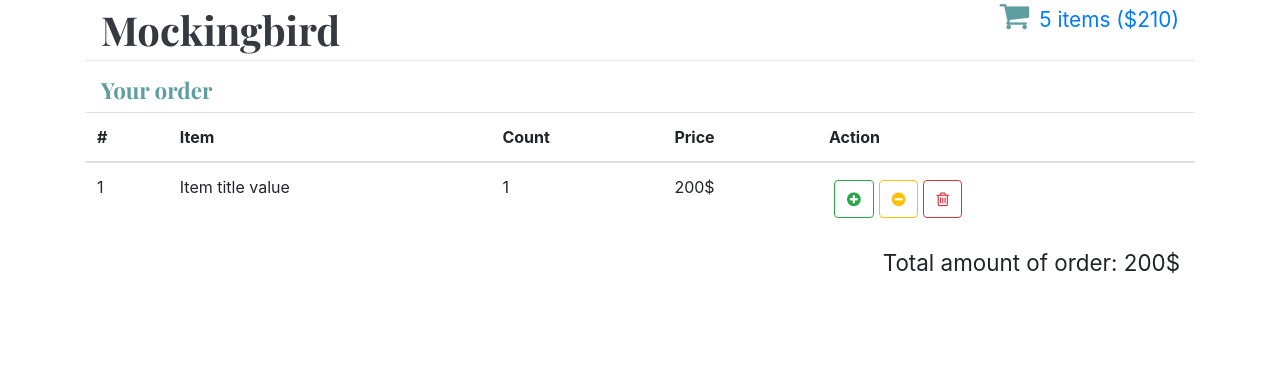
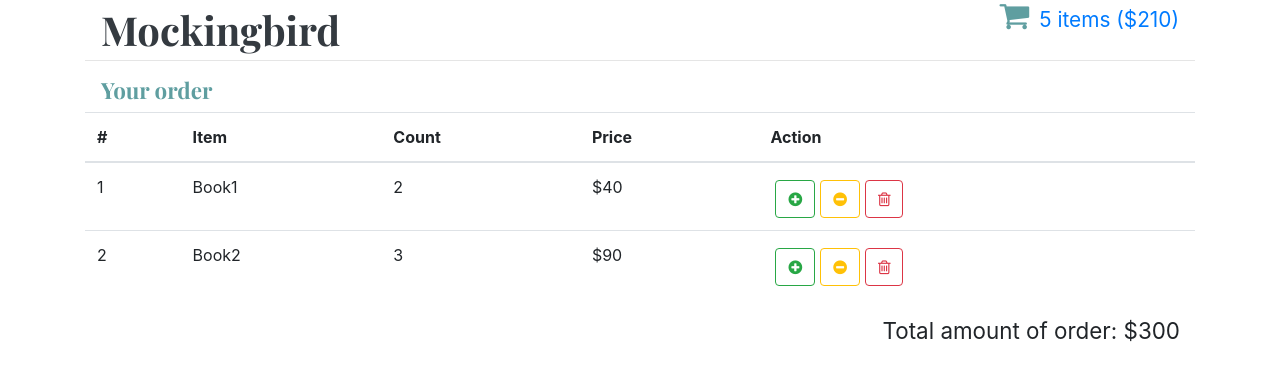
Before and after one commit to YaremenkoTaras/mockingbird, a React (Create React App) app: page /cart in a window 1280 px wide. Shown: the top 380 px of the page. Built offline with nearby package versions, Linux system fonts and the light colour scheme.

Commit message:
RRL-144: Connect new component cart-table

```diff
--- a/src/components/shopping-cart-table/shopping-cart-table.js
+++ b/src/components/shopping-cart-table/shopping-cart-table.js
@@ -1,7 +1,41 @@
 import React from "react";
 import "./shopping-cart-table.css"
+import compose from "../../utils";
+import {connect} from "react-redux";
 
-const ShoppingCartTable = ({item}) => {
+const ShoppingCartTable = ({
+                               itemList, total,
+                               onIncrease,
+                               onDecrease,
+                               onDelete,
+                           }) => {
+
+    const renderRow = (item, index) => {
+        const {id, name, count, total} = item;
+        return (
+            <tr key={id}>
+                <td>{index + 1}</td>
+                <td>{name}</td>
+                <td>{count}</td>
+                <td>${total}</td>
+                <td>
+                    <button className="btn btn-outline-success"
+                            onClick={() => onIncrease(id)}>
+                        <i className="fa fa-plus-circle"/>
+                    </button>
+                    <button className="btn btn-outline-warning"
+                            onClick={() => onDecrease(id)}>
+                        <i className="fa fa-minus-circle"/>
+                    </button>
+                    <button className="btn btn-outline-danger"
+                            onClick={() => onDelete(id)}>
+                        <i className="fa fa-trash-o"/>
+                    </button>
+                </td>
+            </tr>
+        );
+    };
+
     return (
         <div className="shopping-cart-table">
             <h2 className="shopping-cart-header">Your order</h2>
@@ -16,32 +50,41 @@ const ShoppingCartTable = ({item}) => {
                 </tr>
                 </thead>
                 <tbody>
-                <tr>
-                    <td>1</td>
-                    <td>Item title value</td>
-                    <td>1</td>
-                    <td>200$</td>
-                    <td>
-                        <button className="btn btn-outline-success">
-                            <i className="fa fa-plus-circle"/>
-                        </button>
-                        <button className="btn btn-outline-warning">
-                            <i className="fa fa-minus-circle"/>
-                        </button>
-                        <button className="btn btn-outline-danger">
-                            <i className="fa fa-trash-o"/>
-                        </button>
-                    </td>
-                </tr>
+                {
+                    itemList.map(renderRow)
+                }
                 </tbody>
             </table>
 
             <div className="total-label">
-                Total amount of order: 200$
+                Total amount of order: ${total}
             </div>
         </div>
     );
 };
 
+const mapStateToProps = ({cartItemList, orderTotal}) => {
+    return {
+        itemList: cartItemList,
+        total: orderTotal,
+    };
+};
 
-export default ShoppingCartTable;
+const mapDispatchToProps = () => {
+    return {
+        onIncrease: (id) => {
+            console.log(`Increasing ${id}`)
+        },
+        onDecrease: (id) => {
+            console.log(`Decreasing ${id}`)
+        },
+        onDelete: (id) => {
+            console.log(`Deleting ${id}`)
+        },
+    };
+};
+
+export default compose(
+    connect(mapStateToProps, mapDispatchToProps),
+)
+(ShoppingCartTable);
--- a/src/reducers/index.js
+++ b/src/reducers/index.js
@@ -1,6 +1,24 @@
 const initialState = {
     itemList: [],
     loading: true,
+    error: null,
+    cartItemList: [
+        {
+            id: 1,
+            name: 'Book1',
+            count: 2,
+            price: 20,
+            total: 40,
+        },
+        {
+            id: 2,
+            name: 'Book2',
+            count: 3,
+            price: 30,
+            total: 90,
+        },
+    ],
+    orderTotal: 300,
 };
 
 
@@ -9,12 +27,14 @@ const reducer = (state = initialState, action) => {
     switch (action.type) {
         case 'FETCH_ITEMS_REQUEST':
             return {
+                ...state,
                 itemList: [],
                 loading: true,
                 error: null,
             };
         case 'FETCH_ITEMS_SUCCESS':
             return {
+                ...state,
                 itemList: action.payload,
                 loading: false,
                 error: null,
@@ -22,10 +42,12 @@ const reducer = (state = initialState, action) => {
 
         case 'FETCH_ITEMS_FAILURE':
             return {
+                ...state,
                 itemList: [],
                 loading: false,
                 error: action.payload,
             };
+
 
         default:
             return state;
```
